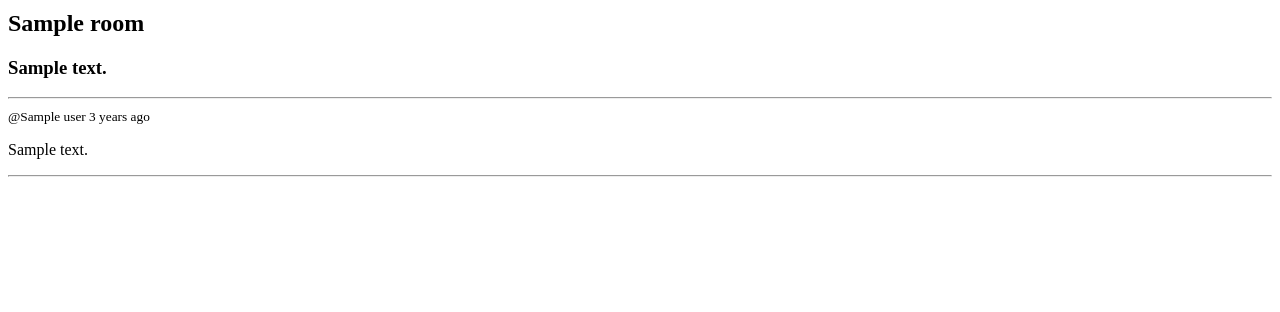
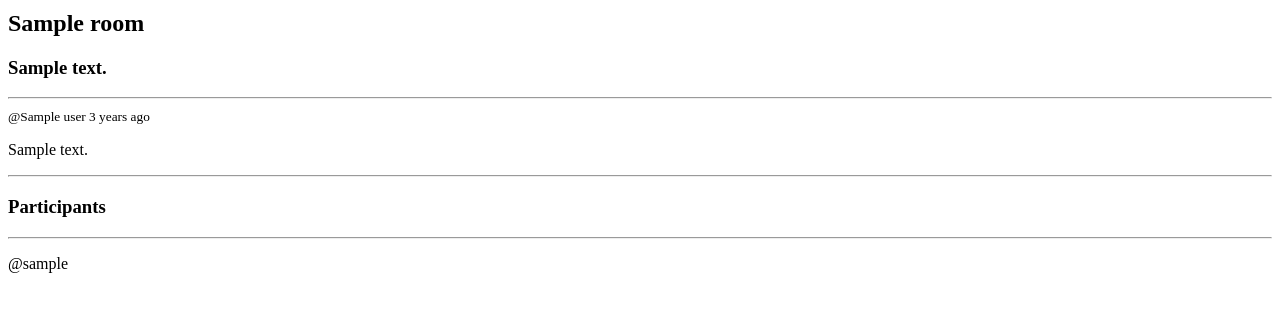
Before and after one commit to nazaralievas/studybud, a Django app: template base/templates/base/room.html in a window 1280 px wide. Shown: the part 139-451 px from the top of the page. Run offline with Django 3.2, Linux system fonts and the light colour scheme; the template is opened without the code that fills it: most values are stand-ins (such as "Sample title", 1, 10 or a date in 2020).

Commit message:
message deleting and room participants displaying added

```diff
--- a/base/models.py
+++ b/base/models.py
@@ -14,7 +14,7 @@ class Room(models.Model):
     topic = models.ForeignKey(Topic, on_delete=models.SET_NULL, null=True)
     name = models.CharField(max_length=200)
     description = models.TextField(null=True, blank=True)
-    # participants =
+    participants = models.ManyToManyField(User, related_name='participants', blank=True)
     updated = models.DateTimeField(auto_now=True)
     created = models.DateTimeField(auto_now_add=True)
 
--- a/base/templates/base/room.html
+++ b/base/templates/base/room.html
@@ -2,6 +2,15 @@
 
 {% block content %}
 
+<style>
+    .room-container{
+        display: grid;
+        grid-template-columns: 3fr 1fr;
+    }
+</style>
+
+<div class="room-conainer">
+    <div>
         <h2>{{room.name}}</h2>
         <h3>{{room.description}}</h3>
 
@@ -20,9 +29,25 @@
                 <div>
                     <small>@{{room_message.user}} {{room_message.created|timesince}} ago</small>
                     <p>{{room_message.body}}</p>
+                    {% if request.user == room_message.user %}
+                        <a href="{% url 'delete-message' room_message.id %}">delete</a>
+                    {% endif %}
                     <hr>
                 </div>
             {% endfor %}
         </div>
+    </div>
+
+    <div>
+        <h3>Participants</h3>
+        <hr>
+        {% for participant in participants %}
+            <div>
+                <p>@{{participant.username}}</p>
+            </div>
+        {% endfor %}
+    </div>
+
+</div>
 
 {% endblock %}
--- a/base/urls.py
+++ b/base/urls.py
@@ -11,4 +11,5 @@ urlpatterns = [
     path('create-room/', createRoom, name='create-room'),
     path('update-room/<str:pk>/', updateRoom, name='update-room'),
     path('delete-room/<str:pk>/', deleteRoom, name='delete-room'),
+    path('delete-message/<str:pk>/', deleteMessage, name='delete-message'),
 ]
```
Also changed, not shown: base/views.py (+16 -1 lines), base/migrations/0003_auto_20230115_0409.py (added). Lines whose indentation alone changed are shown as unchanged.
